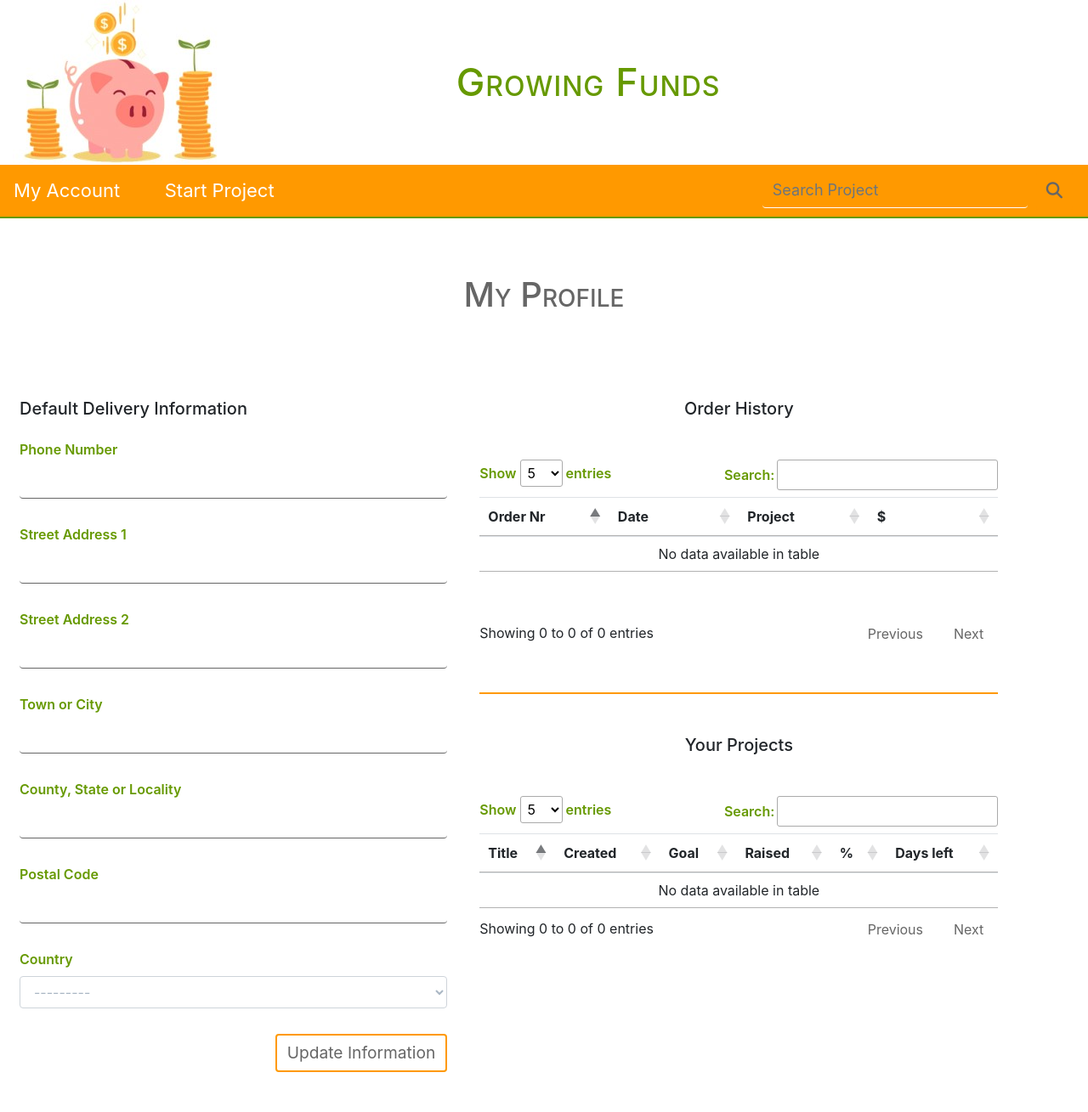
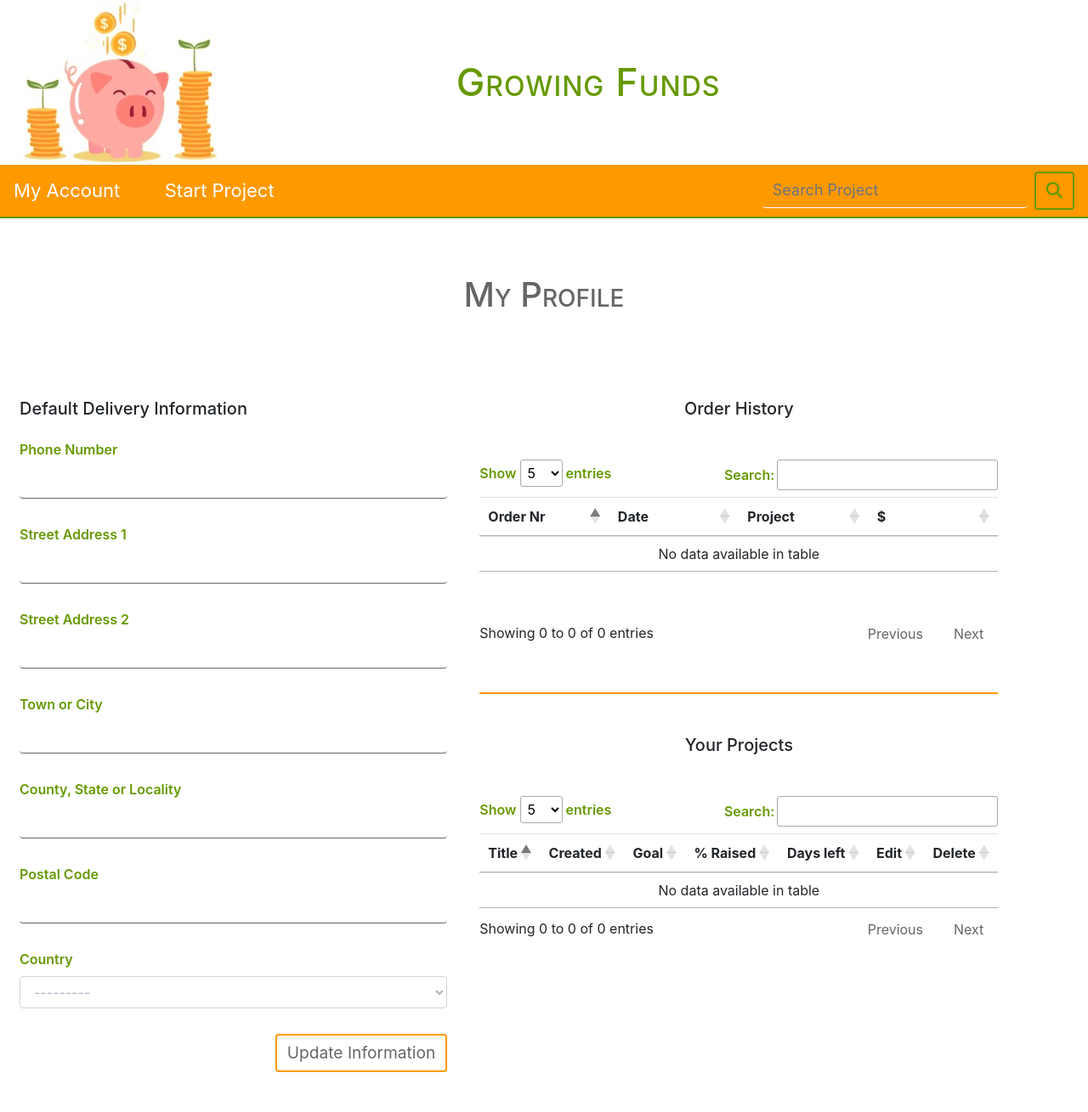
Before and after one commit to rory81/growing_funds, a Django app: page /profile/ in a window 1280 px wide. Shown: the top 1309 px of the page at 85% size. Run offline with Django 3.2, Linux system fonts and the light colour scheme; the visitor is signed in with stand-in values (Sample User, id 1); data comes from the database, SQL or seed files in the repository; data that the repository does not hold is empty; parts of the project's set-up code (start-up, migrations or seed data) failed here and were passed over; some libraries are stand-ins or nearby versions.

Commit message:
add option to edit and delete in profile and solved bug that order gets deleted when project is deleted

```diff
--- a/checkout/models.py
+++ b/checkout/models.py
@@ -26,7 +26,7 @@ class Order(models.Model):
     street_address2 = models.CharField(max_length=80, null=True, blank=True)
     county = models.CharField(max_length=80, null=True, blank=True)
     date = models.DateTimeField(default=datetime.now)
-    project = models.ForeignKey(Project, null=True, blank=False, on_delete=models.CASCADE)
+    project = models.ForeignKey(Project, null=True, blank=False, on_delete=models.SET_NULL)
     reward = models.CharField(max_length=9, choices=REWARDS, default="Nothing")
     amount_pledged = models.DecimalField(max_digits=100, decimal_places=2, null=False, default=1)
 
--- a/profiles/templates/profile.html
+++ b/profiles/templates/profile.html
@@ -55,22 +55,24 @@
                             <th>Title</th>
                             <th>Created</th>
                             <th>Goal</th>
-                            <th>Raised</th>
-                            <th>%</th>
+                            <th>% Raised</th>
                             <th>Days left</th>
+                            <th>Edit</th>
+                            <th>Delete</th>
                         </tr>
                     </thead>
                     <tbody>
                         {% for project in projects|dictsortreversed:"created_date"%}
                         <tr>
-                            <td title="{{ project.title }}">{{ project.title|truncatewords:5 }}</td>
+                            <td title="{{ project.title }}"><a href="{% url 'project_detail' project.id %}" target="_blank">{{ project.title|truncatewords:5 }}</a></td>
                             <td> {{ project.created_date }}</td>
                             <td title="{{ project.goal }}">
                                     $ {{ project.goal }}
                             </td>
-                            <td> $ {{ project.raised }}</td>
                             <td> {{ project.percentage }}%</td>
                             <td> {{ project.num_days }}</td>
+                            <td> <a href="{% url 'edit_project' project.id %}" target="_blank"><button class="btn-outline-success">Edit</button></a></td>
+                            <td> <a href="{% url 'delete_project' project.id %}"><button class="btn-outline-danger">Delete</button></a></td>
                         </tr>
                         {% endfor%}
                     </tbody>
--- a/projects/urls.py
+++ b/projects/urls.py
@@ -1,12 +1,13 @@
 from django.conf.urls import url
 from django.urls import path
-from .views import get_projects, project_detail, create_or_edit_project, get_project_category
+from .views import get_projects, project_detail, create_or_edit_project, delete_project, get_project_category
 
 urlpatterns = [
     path('', get_projects, name = 'get_projects'),
     path('<int:pk>', project_detail, name = 'project_detail'),
     path('new/', create_or_edit_project, name = 'start_project'),
     path('<int:pk>/edit/', create_or_edit_project, name = 'edit_project'),
+    path('<int:pk>/delete/<str:profile.html>', delete_project, name = 'delete_project'),
     path('category=<str:project_category>', get_project_category, name = 'per_category'),
 
 ]
--- a/projects/views.py
+++ b/projects/views.py
@@ -105,3 +105,12 @@ def create_or_edit_project(request, pk=None):
         'form': form,
     }
     return render(request, 'startprojectform.html', context)
+
+
+def delete_project(request, pk):
+    """
+    Create a view that allows to delete a project,
+    """
+    project = get_object_or_404(Project, pk=pk)
+    project.delete()
+    return redirect('profile')
--- a/static/css/custom.css
+++ b/static/css/custom.css
@@ -93,6 +93,22 @@ select option[value=""] {
     color: #666666!important;
     font-size: 1.2rem!important;
 }
+
+.btn-outline-success{
+    border: 2px solid #669900!important;
+    color: #669900!important
+}
+
+.btn-outline-success, .btn-outline-danger{
+    font-size: 1.2rem!important;
+    background-color: #ffffff;
+}
+
+.btn-outline-success:hover, .btn-outline-success:focus-within{
+    color: #ffffff!important;
+    background-color: #669900!important;
+}
+
 
 .btn:hover, .btn:focus-within{
     color: #ffffff!important;
```
